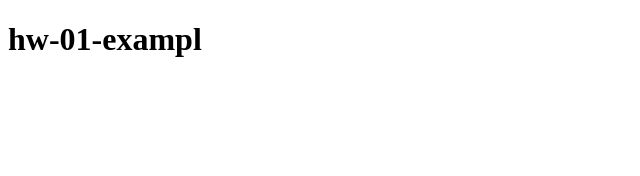
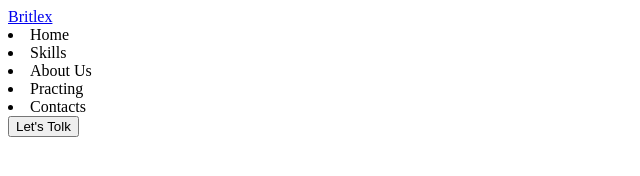
Before and after one commit to AndreLit/goit-hw-01, a plain HTML site: page index.html in a window 1280 px wide. Shown: the whole page, without its empty margins (0-640 px from the left). Drawn offline with Linux system fonts and the light colour scheme.

Commit message:
creat header

```diff
--- a/index.html
+++ b/index.html
@@ -7,6 +7,16 @@
     <title>Document</title>
   </head>
   <body>
-    <h1>hw-01-exampl</h1>
+    <header>
+      <a href="#">Brit<span>lex</span> </a>
+      <nav>
+        <li><a href=""></a>Home</li>
+        <li><a href=""></a>Skills</li>
+        <li><a href=""></a>About Us</li>
+        <li><a href=""></a>Practing</li>
+        <li><a href=""></a>Contacts</li>
+      </nav>
+      <button type="button">Let's Tolk</button>
+    </header>
   </body>
 </html>
```
